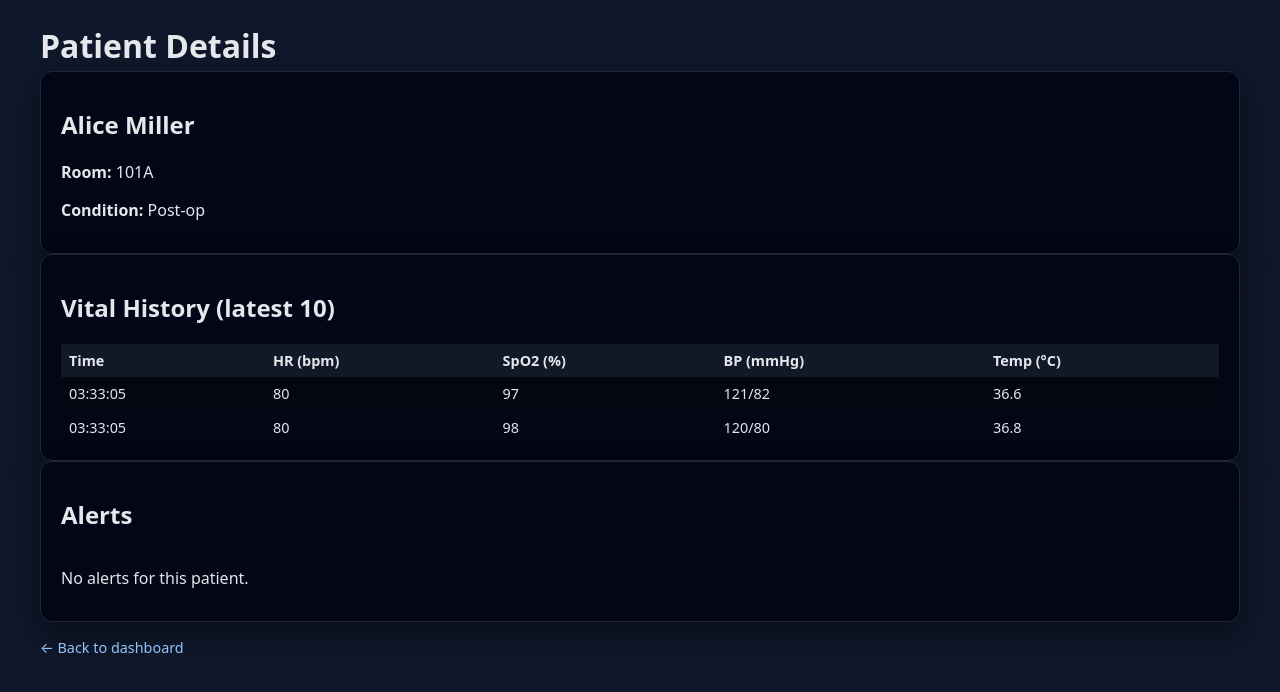
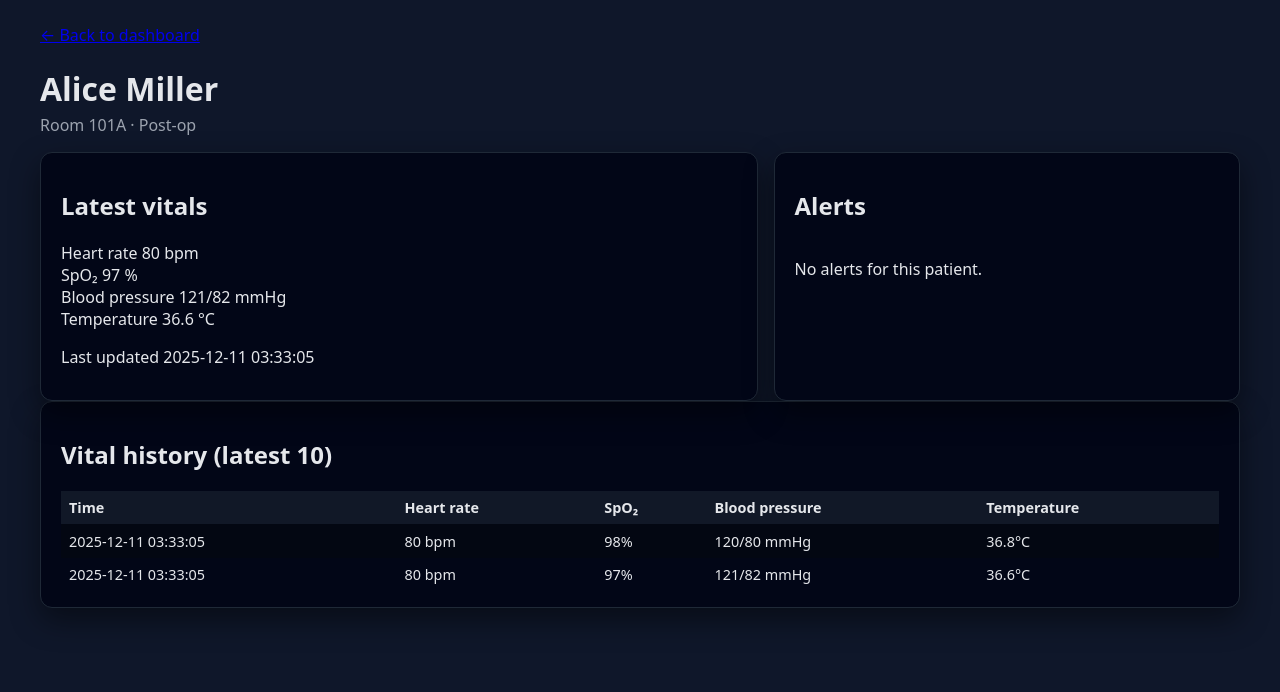
Before and after one commit to jteetzz/PatientMonitoringSystem, a Flask app: page /patients/1 in a window 1280 px wide. Shown: the part 49-741 px from the top of the page. Run offline with Flask 3, Linux system fonts and the light colour scheme.

Commit message:
Update patient_detail.html

```diff
--- a/web/templates/patient_detail.html
+++ b/web/templates/patient_detail.html
@@ -2,54 +2,81 @@
 {% block title %}Patient {{ patient.id }} — Details{% endblock %}
 
 {% block content %}
-<h1>Patient Details</h1>
-
-<div class="card">
-    <h2>{{ patient.name }}</h2>
-    <p><strong>Room:</strong> {{ patient.room }}</p>
-    <p><strong>Condition:</strong> {{ patient.condition }}</p>
+<div class="page-header">
+    <a href="{{ url_for('web.dashboard') }}" class="link-back">← Back to dashboard</a>
+    <div>
+        <h1>{{ patient.name }}</h1>
+        <p class="subtitle">
+            Room {{ patient.room }} · {{ patient.condition }}
+        </p>
+    </div>
 </div>
 
+<section class="grid grid-2">
+    <!-- Latest vitals summary -->
     <div class="card">
-    <h2>Vital History (latest 10)</h2>
-    <table>
-        <thead>
-        <tr>
-            <th>Time</th>
-            <th>HR (bpm)</th>
-            <th>SpO2 (%)</th>
-            <th>BP (mmHg)</th>
-            <th>Temp (°C)</th>
-        </tr>
-        </thead>
-        <tbody>
-        {% for v in patient.vitals_history[-10:]|reverse %}
-            <tr>
-                <td>{{ v.timestamp.strftime("%H:%M:%S") }}</td>
-                <td>{{ v.heart_rate }}</td>
-                <td>{{ v.spo2 }}</td>
-                <td>{{ v.systolic_bp }}/{{ v.diastolic_bp }}</td>
-                <td>{{ "%.1f"|format(v.temperature) }}</td>
-            </tr>
-        {% endfor %}
-        </tbody>
-    </table>
+        <div class="card-header">
+            <h2>Latest vitals</h2>
+        </div>
+        {% set v = patient.latest_vitals %}
+        {% if v %}
+            <div class="vital-grid">
+                <div class="vital-tile">
+                    <span class="vital-label">Heart rate</span>
+                    <span class="vital-value">{{ v.heart_rate }}</span>
+                    <span class="vital-unit">bpm</span>
+                </div>
+                <div class="vital-tile">
+                    <span class="vital-label">SpO₂</span>
+                    <span class="vital-value">{{ v.spo2 }}</span>
+                    <span class="vital-unit">%</span>
+                </div>
+                <div class="vital-tile">
+                    <span class="vital-label">Blood pressure</span>
+                    <span class="vital-value">
+                        {{ v.systolic_bp }}/{{ v.diastolic_bp }}
+                    </span>
+                    <span class="vital-unit">mmHg</span>
+                </div>
+                <div class="vital-tile">
+                    <span class="vital-label">Temperature</span>
+                    <span class="vital-value">
+                        {{ "%.1f"|format(v.temperature) }}
+                    </span>
+                    <span class="vital-unit">°C</span>
+                </div>
+            </div>
+            <p class="muted small">
+                Last updated {{ v.timestamp.strftime("%Y-%m-%d %H:%M:%S") }}
+            </p>
+        {% else %}
+            <p>No vitals recorded for this patient yet.</p>
+        {% endif %}
     </div>
 
+    <!-- Alerts for this patient -->
     <div class="card">
+        <div class="card-header">
             <h2>Alerts</h2>
+        </div>
         <div class="alert-list">
             {% if patient.alerts %}
                 {% for a in patient.alerts|reverse %}
                     <div class="alert-item alert-{{ a.severity }}">
                         <div class="alert-header">
-                        <span>{{ a.created_at.strftime("%H:%M:%S") }}</span>
-                        <span>{{ a.severity|capitalize }}</span>
+                            <span class="alert-time">
+                                {{ a.created_at.strftime("%Y-%m-%d %H:%M:%S") }}
+                            </span>
+                            <span class="pill pill-{{ a.severity }}">
+                                {{ a.severity|capitalize }}
+                            </span>
                         </div>
-                    <p>{{ a.message }}</p>
+                        <p class="alert-message">{{ a.message }}</p>
                         <form method="post" action="{{ url_for('web.ack_alert', alert_id=a.id) }}">
                             {% if not a.acknowledged %}
-                            <button type="submit" class="btn-small">Acknowledge</button>
+                                <button type="submit" class="btn-small">
+                                    Acknowledge
+                                </button>
                             {% else %}
                                 <span class="badge">Acknowledged</span>
                             {% endif %}
@@ -57,10 +84,39 @@
                     </div>
                 {% endfor %}
             {% else %}
-            <p>No alerts for this patient.</p>
+                <p class="muted">No alerts for this patient.</p>
             {% endif %}
         </div>
     </div>
+</section>
 
-<a href="{{ url_for('web.dashboard') }}" class="btn-back">← Back to dashboard</a>
+<div class="card">
+    <div class="card-header">
+        <h2>Vital history (latest 10)</h2>
+    </div>
+    <div class="table-wrapper">
+        <table class="table">
+            <thead>
+            <tr>
+                <th>Time</th>
+                <th>Heart rate</th>
+                <th>SpO₂</th>
+                <th>Blood pressure</th>
+                <th>Temperature</th>
+            </tr>
+            </thead>
+            <tbody>
+            {% for v in patient.vitals_history[-10:] %}
+                <tr>
+                    <td>{{ v.timestamp.strftime("%Y-%m-%d %H:%M:%S") }}</td>
+                    <td>{{ v.heart_rate }} bpm</td>
+                    <td>{{ v.spo2 }}%</td>
+                    <td>{{ v.systolic_bp }}/{{ v.diastolic_bp }} mmHg</td>
+                    <td>{{ "%.1f"|format(v.temperature) }}°C</td>
+                </tr>
+            {% endfor %}
+            </tbody>
+        </table>
+    </div>
+</div>
 {% endblock %}
```
Lines whose indentation alone changed are shown as unchanged.
